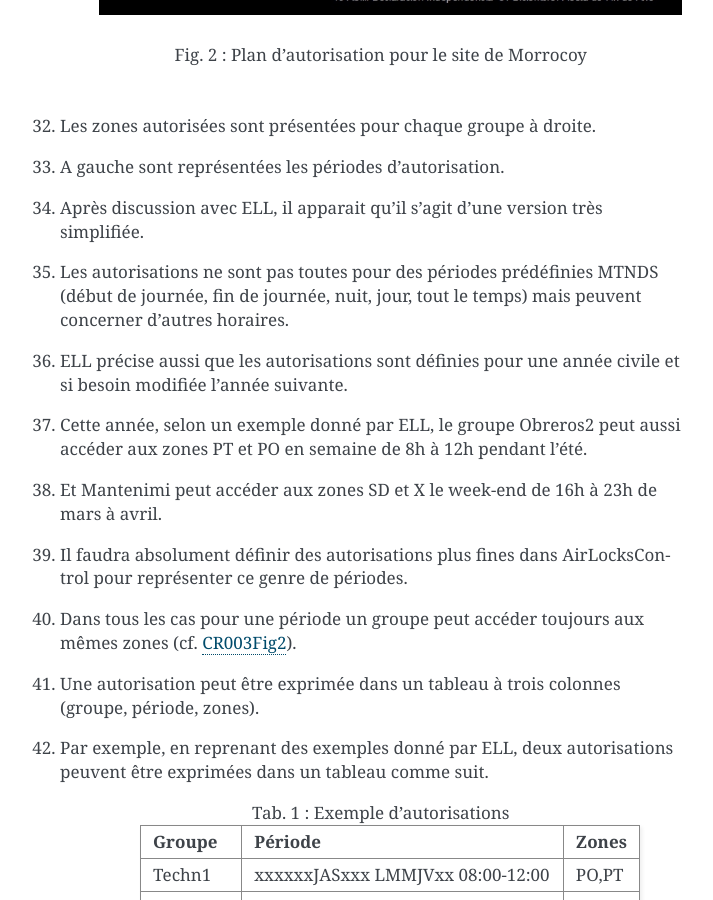
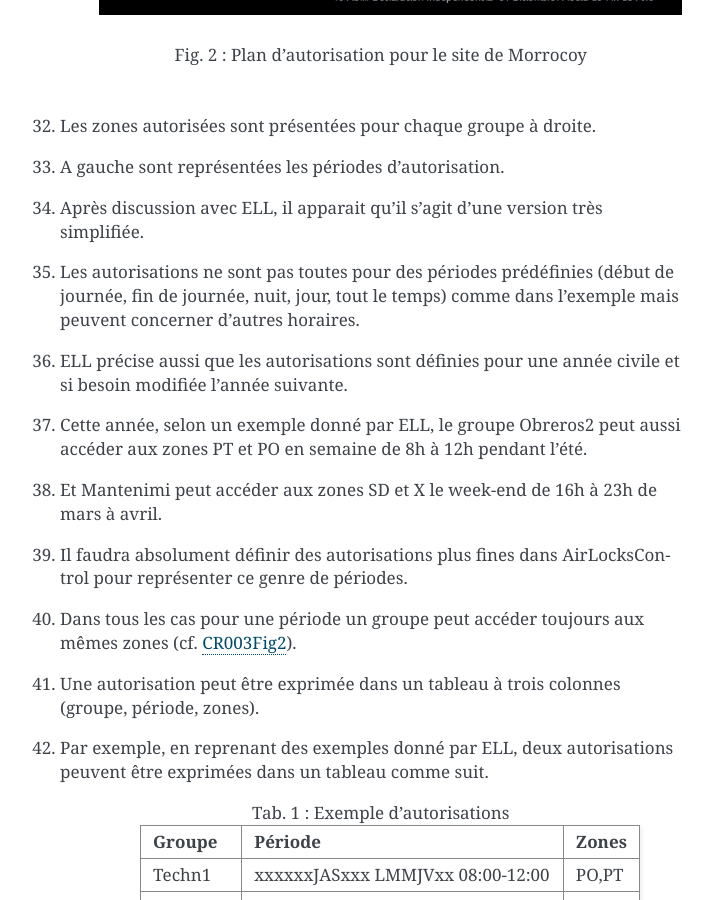
Before and after one commit to cyrilled/ALC, a Sphinx documentation site: the page built from docs/res/CR002.rst, in a window 1280 px wide and 900 px high, scrolled down 2904 px. Shown: the whole window, without its empty margins (390-1103 px from the left). Built offline with Sphinx 7.4.7, drawn with Linux system fonts in a browser that asks for light colours; some of the changed text lies outside the part shown.

Commit message:
Update CR002.rst

```diff
--- a/docs/res/CR002.rst
+++ b/docs/res/CR002.rst
@@ -67,7 +67,7 @@ Nouvel intervenant, directeur de l'usine à Morrocoy :
 #. Les zones autorisées sont présentées pour chaque groupe à droite.
 #. A gauche sont représentées les périodes d'autorisation.
 #. Après discussion avec ELL, il apparait qu'il s'agit d'une version très simplifiée.
-#. Les autorisations ne sont pas toutes pour des périodes prédéfinies MTNDS (début de journée, fin de journée, nuit, jour, tout le temps) mais peuvent concerner d'autres horaires.
+#. Les autorisations ne sont pas toutes pour des périodes prédéfinies (début de journée, fin de journée, nuit, jour, tout le temps) comme dans l'exemple mais peuvent concerner d'autres horaires.
 #. ELL précise aussi que les autorisations sont définies pour une année civile et si besoin modifiée l'année suivante.
 #. Cette année, selon un exemple donné par ELL, le groupe Obreros2 peut aussi accéder aux zones PT et PO en semaine de 8h à 12h pendant l'été.
 #. Et Mantenimi peut accéder aux zones SD et X le week-end de 16h à 23h de mars à avril.
```
Also changed, not shown: other parts of docs/res/CR002.rst (+1 -1 lines).
